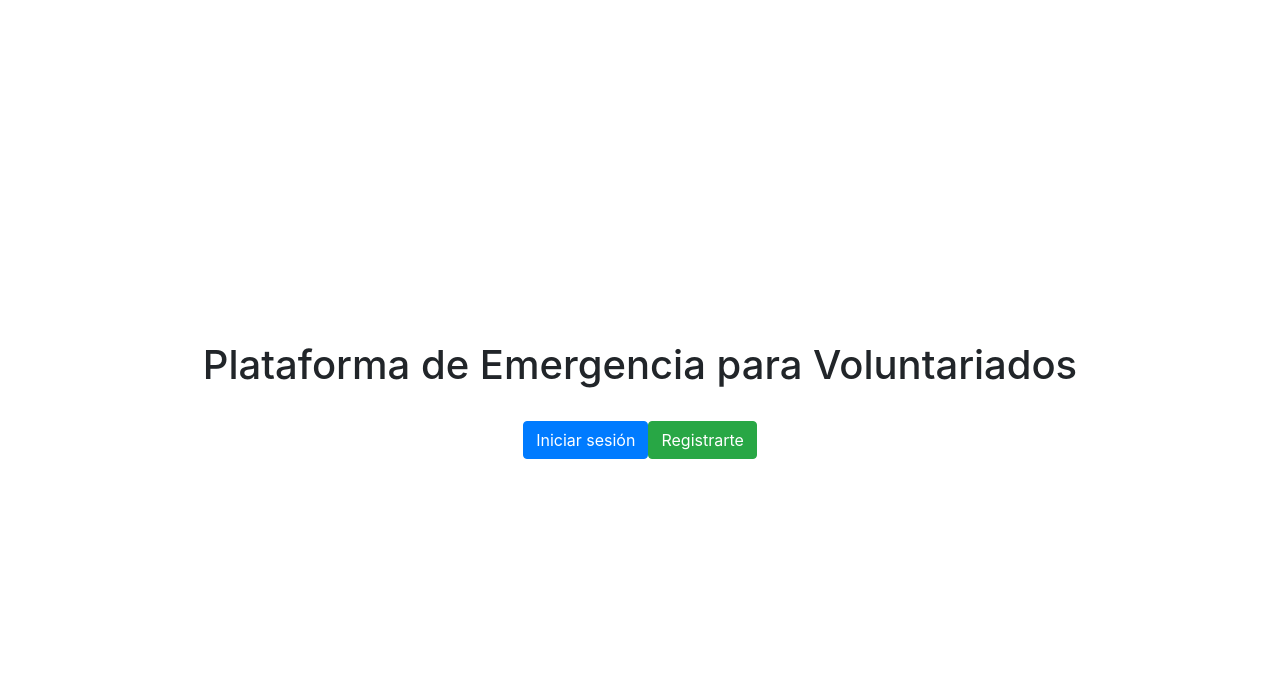
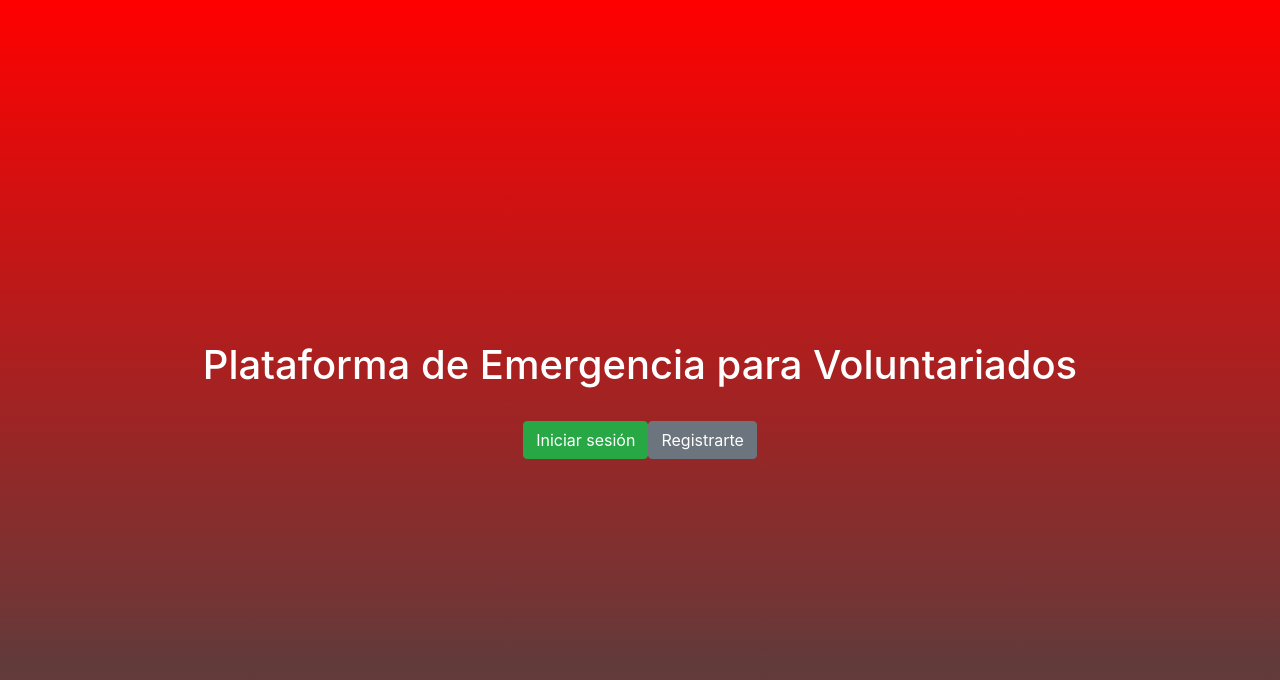
Before and after one commit to USACHMarceloGodoy/TBD_Entrega1, a Nuxt app in the folder Frontend/: page / in a window 1280 px wide. Shown: the top 680 px of the page. Built offline with nearby package versions, Linux system fonts and the light colour scheme.

Commit message:
Cambio en la pagina inicial

```diff
--- a/Frontend/pages/index.vue
+++ b/Frontend/pages/index.vue
@@ -5,8 +5,8 @@
   >
     <h1 class="text-center">Plataforma de Emergencia para Voluntariados</h1>
     <div class="mt-4">
-      <a href="/login" class="btn btn-primary">Iniciar sesión</a>
-      <a href="/register" class="btn btn-success">Registrarte</a>
+      <a href="/login" class="btn btn-success">Iniciar sesión</a>
+      <a href="/register" class="btn btn-secondary">Registrarte</a>
     </div>
   </div>
 </template>
@@ -14,3 +14,18 @@
 <script>
 export default {}
 </script>
+<style scooped>
+#index {
+  color: white;
+  background: rgb(2, 0, 36);
+  background: linear-gradient(
+    0deg,
+    rgb(92, 64, 64) 0%,
+    rgb(95, 61, 61) 5%,
+    rgb(104, 59, 59) 10%,
+    rgb(97, 58, 58) 17%,
+    rgb(114, 53, 53) 24%,
+    rgb(255, 0, 0) 100%
+  );
+}
+</style>
--- a/Frontend/pages/login.vue
+++ b/Frontend/pages/login.vue
@@ -133,3 +133,4 @@ export default {
   },
 }
 </script>
+</script>
```
